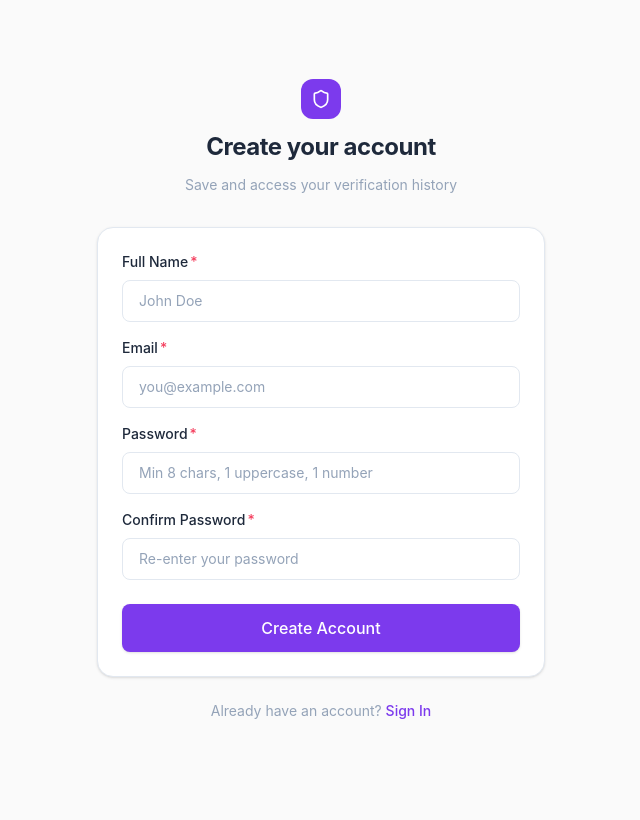
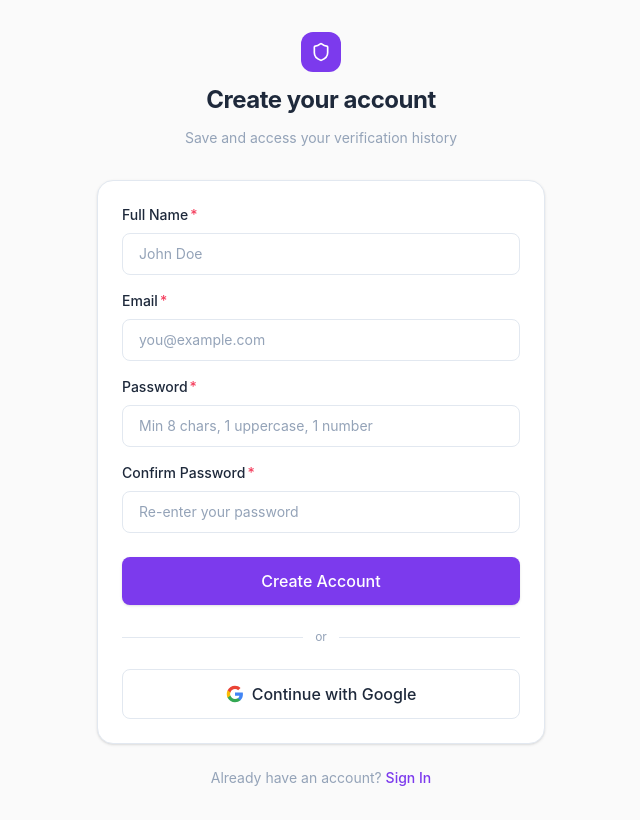
Before and after one commit to Resa200/Credit-check, a React (Vite) app: page /signup in a window 1280 px wide. Shown: the whole page, without its empty margins (319-959 px from the left). Built offline with nearby package versions, Linux system fonts and the light colour scheme; no server answers.

Commit message:
feat: oauth

```diff
--- a/src/hooks/useAuth.ts
+++ b/src/hooks/useAuth.ts
@@ -175,6 +175,16 @@
     return data
   }, [])
 
+  const signInWithGoogle = useCallback(async () => {
+    const { error } = await supabase.auth.signInWithOAuth({
+      provider: 'google',
+      options: {
+        redirectTo: `${window.location.origin}/auth/callback`,
+      },
+    })
+    if (error) throw error
+  }, [])
+
   const signOut = useCallback(async () => {
     if (profile) {
       createAuditLog({
@@ -231,6 +241,7 @@
     isAuthenticated: !!session && !!profile,
     signUp,
     signIn,
+    signInWithGoogle,
     signOut,
     resetPassword,
     updatePassword,
--- a/src/pages/Login.tsx
+++ b/src/pages/Login.tsx
@@ -11,8 +11,9 @@
 
 export default function Login() {
   const navigate = useNavigate()
-  const { signIn, isAuthenticated } = useAuth()
+  const { signIn, signInWithGoogle, isAuthenticated } = useAuth()
   const [loading, setLoading] = useState(false)
+  const [googleLoading, setGoogleLoading] = useState(false)
 
   const {
     register,
@@ -89,6 +90,41 @@
           <Button type="submit" size="lg" className="w-full" loading={loading}>
             Sign In
           </Button>
+
+          <div className="relative my-2">
+            <div className="absolute inset-0 flex items-center">
+              <div className="w-full border-t border-[#E2E8F0]" />
+            </div>
+            <div className="relative flex justify-center text-xs">
+              <span className="bg-white px-3 text-[#94A3B8]">or</span>
+            </div>
+          </div>
+
+          <Button
+            type="button"
+            variant="outline"
+            size="lg"
+            className="w-full"
+            loading={googleLoading}
+            onClick={async () => {
+              setGoogleLoading(true)
+              try {
+                await signInWithGoogle()
+              } catch (err) {
+                const message = err instanceof Error ? err.message : 'Google sign in failed'
+                toast.error(message)
+                setGoogleLoading(false)
+              }
+            }}
+          >
+            <svg width="18" height="18" viewBox="0 0 24 24" className="shrink-0">
+              <path d="M22.56 12.25c0-.78-.07-1.53-.2-2.25H12v4.26h5.92a5.06 5.06 0 0 1-2.2 3.32v2.77h3.57c2.08-1.92 3.28-4.74 3.28-8.1z" fill="#4285F4"/>
+              <path d="M12 23c2.97 0 5.46-.98 7.28-2.66l-3.57-2.77c-.98.66-2.23 1.06-3.71 1.06-2.86 0-5.29-1.93-6.16-4.53H2.18v2.84C3.99 20.53 7.7 23 12 23z" fill="#34A853"/>
+              <path d="M5.84 14.09c-.22-.66-.35-1.36-.35-2.09s.13-1.43.35-2.09V7.07H2.18C1.43 8.55 1 10.22 1 12s.43 3.45 1.18 4.93l2.85-2.22.81-.62z" fill="#FBBC05"/>
+              <path d="M12 5.38c1.62 0 3.06.56 4.21 1.64l3.15-3.15C17.45 2.09 14.97 1 12 1 7.7 1 3.99 3.47 2.18 7.07l3.66 2.84c.87-2.6 3.3-4.53 6.16-4.53z" fill="#EA4335"/>
+            </svg>
+            Continue with Google
+          </Button>
         </form>
 
         <p className="text-sm text-center text-[#94A3B8] mt-6">
--- a/src/pages/Signup.tsx
+++ b/src/pages/Signup.tsx
@@ -11,8 +11,9 @@
 
 export default function Signup() {
   const navigate = useNavigate()
-  const { signUp, isAuthenticated } = useAuth()
+  const { signUp, signInWithGoogle, isAuthenticated } = useAuth()
   const [loading, setLoading] = useState(false)
+  const [googleLoading, setGoogleLoading] = useState(false)
 
   const {
     register,
@@ -100,6 +101,41 @@
           <Button type="submit" size="lg" className="w-full mt-2" loading={loading}>
             Create Account
           </Button>
+
+          <div className="relative my-2">
+            <div className="absolute inset-0 flex items-center">
+              <div className="w-full border-t border-[#E2E8F0]" />
+            </div>
+            <div className="relative flex justify-center text-xs">
+              <span className="bg-white px-3 text-[#94A3B8]">or</span>
+            </div>
+          </div>
+
+          <Button
+            type="button"
+            variant="outline"
+            size="lg"
+            className="w-full"
+            loading={googleLoading}
+            onClick={async () => {
+              setGoogleLoading(true)
+              try {
+                await signInWithGoogle()
+              } catch (err) {
+                const message = err instanceof Error ? err.message : 'Google sign up failed'
+                toast.error(message)
+                setGoogleLoading(false)
+              }
+            }}
+          >
+            <svg width="18" height="18" viewBox="0 0 24 24" className="shrink-0">
+              <path d="M22.56 12.25c0-.78-.07-1.53-.2-2.25H12v4.26h5.92a5.06 5.06 0 0 1-2.2 3.32v2.77h3.57c2.08-1.92 3.28-4.74 3.28-8.1z" fill="#4285F4"/>
+              <path d="M12 23c2.97 0 5.46-.98 7.28-2.66l-3.57-2.77c-.98.66-2.23 1.06-3.71 1.06-2.86 0-5.29-1.93-6.16-4.53H2.18v2.84C3.99 20.53 7.7 23 12 23z" fill="#34A853"/>
+              <path d="M5.84 14.09c-.22-.66-.35-1.36-.35-2.09s.13-1.43.35-2.09V7.07H2.18C1.43 8.55 1 10.22 1 12s.43 3.45 1.18 4.93l2.85-2.22.81-.62z" fill="#FBBC05"/>
+              <path d="M12 5.38c1.62 0 3.06.56 4.21 1.64l3.15-3.15C17.45 2.09 14.97 1 12 1 7.7 1 3.99 3.47 2.18 7.07l3.66 2.84c.87-2.6 3.3-4.53 6.16-4.53z" fill="#EA4335"/>
+            </svg>
+            Continue with Google
+          </Button>
         </form>
 
         <p className="text-sm text-center text-[#94A3B8] mt-6">
```
